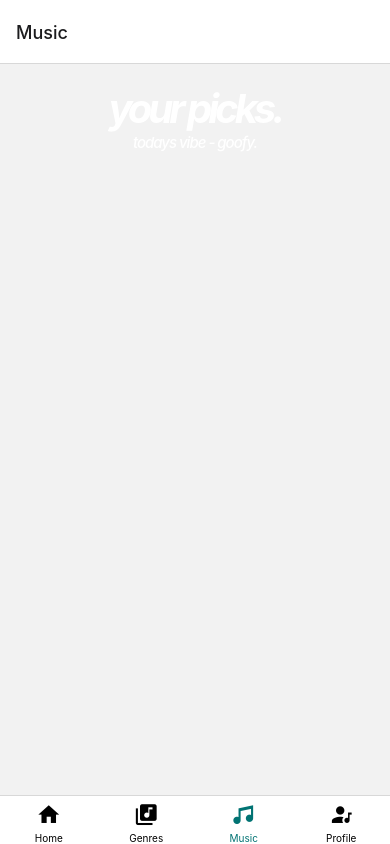
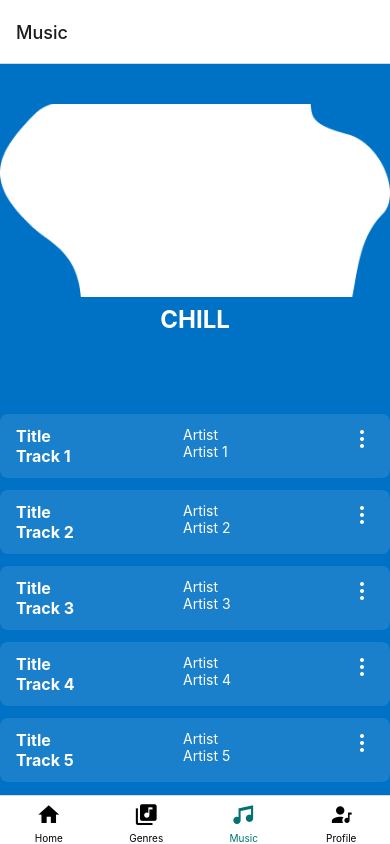
Before and after one commit to NGrec/AppDev_Final, a React Native app: screen /Music in a window 390 px wide. Built offline with nearby package versions, Linux system fonts and the light colour scheme; no server answers.

Commit message:
Template

```diff
--- a/components/UsersScreen/AppHeading.js
+++ /dev/null
@@ -1,51 +0,0 @@
-import React from "react";
-import { StyleSheet, Text} from "react-native";
-
-// Component for rendering headings with different styles
-
-
-class AppHeading extends React.Component{
-
-    styles = StyleSheet.create({
-        heading1: {
-            letterSpacing: -4,
-            fontSize: 40,
-            fontWeight: 'bold',
-            fontStyle: 'italic',
-            color: '#FFFFFF',
-            textAlign: 'center',
-        },
-
-        heading2: {
-            letterSpacing: -1,
-            fontSize: 15,
-            fontWeight: "500",
-            fontStyle: 'italic',
-            color: '#FFFFFF',
-            paddingBottom: 15,
-            textAlign: 'center',
-        },
-
-
-    });
-    render(){
-
-        return(
-            <Text style={this.evalHeadingStyle()}>
-                {this.props.children}
-            </Text>
-        )
-    }
-
-    evalHeadingStyle(){
-        switch(this.props.headingStyle){
-            case 'h1':
-                return this.styles.heading1;
-
-            case 'h2':
-                return this.styles.heading2;
-        }
-    }
-}
-
-export default AppHeading;
--- a/components/UsersScreen/AppList.js
+++ /dev/null
@@ -1,56 +0,0 @@
-import { StyleSheet } from 'react-native';
-
-// Styles for list items, card layout and text styling.
-
-const AppListStyles = StyleSheet.create({
-    card: {
-        backgroundColor: '#FFFFFF',
-        borderRadius: 10,
-        marginVertical: 10,
-        padding: 15,
-        elevation: 5,
-        shadowColor: '#000',
-        shadowOffset: {
-            width: 0,
-            height: 2,
-        },
-        shadowOpacity: 0.3,
-        shadowRadius: 4,
-        width: 350,
-        alignSelf: 'center',
-    },
-    itemContainer: {
-        flexDirection: 'column',
-        alignItems: 'flex-start',
-        marginBottom: 10,
-    },
-    song: {
-        fontWeight: '800',
-        fontSize: 30,
-        color: '#000000',
-        letterSpacing: -2,
-    },
-    album: {
-        fontWeight: '800',
-        fontSize: 15,
-        color: '#777777',
-        letterSpacing: -2,
-    },
-    artist: {
-        fontWeight: '800',
-        fontSize: 20,
-        color: '#000000',
-        letterSpacing: -2,
-    },
-    genreImage: {
-        width: '100%',
-        height: 150,
-        borderRadius: 10,
-        marginTop: 10,
-    },
-    listContainer: {
-        paddingBottom: 20,
-    },
-});
-
-export default AppListStyles;
--- a/screens/UsersScreen.js
+++ b/screens/UsersScreen.js
@@ -1,107 +1,92 @@
-import React, { useState, useEffect } from 'react';
-import { StyleSheet, View, FlatList, ImageBackground, Image, Text, ActivityIndicator } from "react-native";
-import { useNavigation } from '@react-navigation/native';
-import AppHeading from "../components/UsersScreen/AppHeading";
-import AppListStyles from '../components/UsersScreen/AppList';
-import { userData } from '../data/dataUsers';
+import React from 'react';
+import { StyleSheet, View, Text, FlatList, Image } from 'react-native';
+import { Feather } from '@expo/vector-icons';
+import moodImage from '../assets/chillWhite.png';
 
-const UNSPLASH_ACCESS_KEY = 'aNxP9refdi4urLevhY5RYjIgrXAL_lepQLrW8iULCi4';
+const UsersScreen = () => {
+  // Sample data for the tracks
+  const tracks = [
+    { title: 'Track 1', artist: 'Artist 1' },
+    { title: 'Track 2', artist: 'Artist 2' },
+    { title: 'Track 3', artist: 'Artist 3' },
+    { title: 'Track 4', artist: 'Artist 4' },
+    { title: 'Track 5', artist: 'Artist 5' },
+  ];
 
-export default function UsersScreen() {
-    const navigation = useNavigation();
-    const [data, setData] = useState([]);
-    const [backgroundImage, setBackgroundImage] = useState('');
-    const [loading, setLoading] = useState(true);
-
-    useEffect(() => {
-        const fetchBackgroundImage = async () => {
-            try {
-                const response = await fetch(
-                    `https://api.unsplash.com/search/photos?query=dance-music&client_id=${UNSPLASH_ACCESS_KEY}`
+  return (
+    <View style={styles.container}>
+      <View style={styles.cloudContainer}>
+        <Image source={moodImage} style={styles.moodImage} />
+        <Text style={styles.moodText}>CHILL</Text>
+      </View>
+      <FlatList
+        data={tracks}
+        keyExtractor={(item, index) => index.toString()}
+        renderItem={({ item, index }) => (
+          <View style={styles.trackContainer}>
+            <View style={styles.trackInfo}>
+              <Text style={styles.titleText}>Title</Text>
+              <Text style={styles.titleText}>{item.title}</Text>
+            </View>
+            <View style={styles.trackInfo}>
+              <Text style={styles.artistText}>Artist</Text>
+              <Text style={styles.artistText}>{item.artist}</Text>
+            </View>
+            <Feather name="more-vertical" size={24} color="#fff" />
+          </View>
+        )}
+      />
+    </View>
   );
-                const json = await response.json();
-                const imageUrl = json.results[0]?.urls?.regular || '';
-                setBackgroundImage(imageUrl);
-            } catch (error) {
-                console.error("Error fetching background image:", error);
-            } finally {
-                setLoading(false);
-            }
 };
 
-        const fetchImages = async () => {
-            const updatedData = await Promise.all(
-                userData.map(async (item) => {
-                    const response = await fetch(
-                        `https://api.unsplash.com/search/photos?query=${item.searchTerm}&client_id=${UNSPLASH_ACCESS_KEY}`
-                    );
-                    const json = await response.json();
-                    const imageUrl = json.results[0]?.urls?.small || '';
-                    return { ...item, genreImage: { uri: imageUrl } };
-                })
-            );
-            setData(updatedData);
-        };
-
-        fetchBackgroundImage();
-        fetchImages();
-    }, []);
-
-    const renderItem = ({ item }) => (
-        <View style={AppListStyles.card}>
-            <View style={AppListStyles.itemContainer}>
-                <Text style={AppListStyles.song}>{item.song}</Text>
-                <Text style={AppListStyles.album}>{item.album}</Text>
-                <Text style={AppListStyles.artist}>{item.artist}</Text>
-            </View>
-            <Image source={item.genreImage} style={AppListStyles.genreImage} />
-        </View>
-    );
-
-    if (loading) {
-        return (
-            <View style={styles.loaderContainer}>
-                <ActivityIndicator size="large" color="#0000ff" />
-            </View>
-        );
-    }
-
-    return (
-        <ImageBackground
-            source={{ uri: backgroundImage }}
-            style={styles.background}
-        >
-            <View style={styles.container}>
-                <AppHeading headingStyle='h1'>your picks.</AppHeading>
-                <AppHeading headingStyle='h2'>todays vibe - goofy.</AppHeading>
-                <FlatList
-                    data={data}
-                    renderItem={renderItem}
-                    keyExtractor={item => item.id}
-                    contentContainerStyle={AppListStyles.listContainer}
-                    showsVerticalScrollIndicator={false}
-                />
-            </View>
-        </ImageBackground>
-    );
-}
-
 const styles = StyleSheet.create({
-    background: {
-        flex: 1,
-        width: '100%',
-        height: '100%',
-    },
   container: {
     flex: 1,
+    backgroundColor: '#0072C6',
+    position: "relative",
+
+  },
+  cloudContainer: {
     alignItems: 'center',
-        justifyContent: 'flex-start',
-        padding: 20,
+    marginBottom: 0,
+    height: 350,
   },
-    loaderContainer: {
+  moodImage: {
+    width: "100%",
+    height: "55%",
+    marginTop: 40,
+    objectFit: "contain",
+  },
+  moodText: {
+    marginTop: 8,
+    fontSize: 24,
+    fontWeight: 'bold',
+    color: '#fff',
+    marginBottom: 0,
+    padding: 0,
+  },
+  trackContainer: {
+    flexDirection: 'row',
+    justifyContent: 'space-between',
+    backgroundColor: 'rgba(255, 255, 255, 0.1)',
+    borderRadius: 8,
+    paddingVertical: 12,
+    paddingHorizontal: 16,
+    marginBottom: 12,
+  },
+  trackInfo: {
     flex: 1,
-        justifyContent: 'center',
-        alignItems: 'center',
-        backgroundColor: '#fff',
+  },
+  titleText: {
+    fontSize: 16,
+    fontWeight: 'bold',
+    color: '#fff',
+  },
+  artistText: {
+    fontSize: 14,
+    color: '#fff',
   },
 });
+
+export default UsersScreen;
```
Also changed, not shown: assets/chillWhite.png (added), assets/placeholder.png (added). Lines whose indentation alone changed are shown as unchanged.
